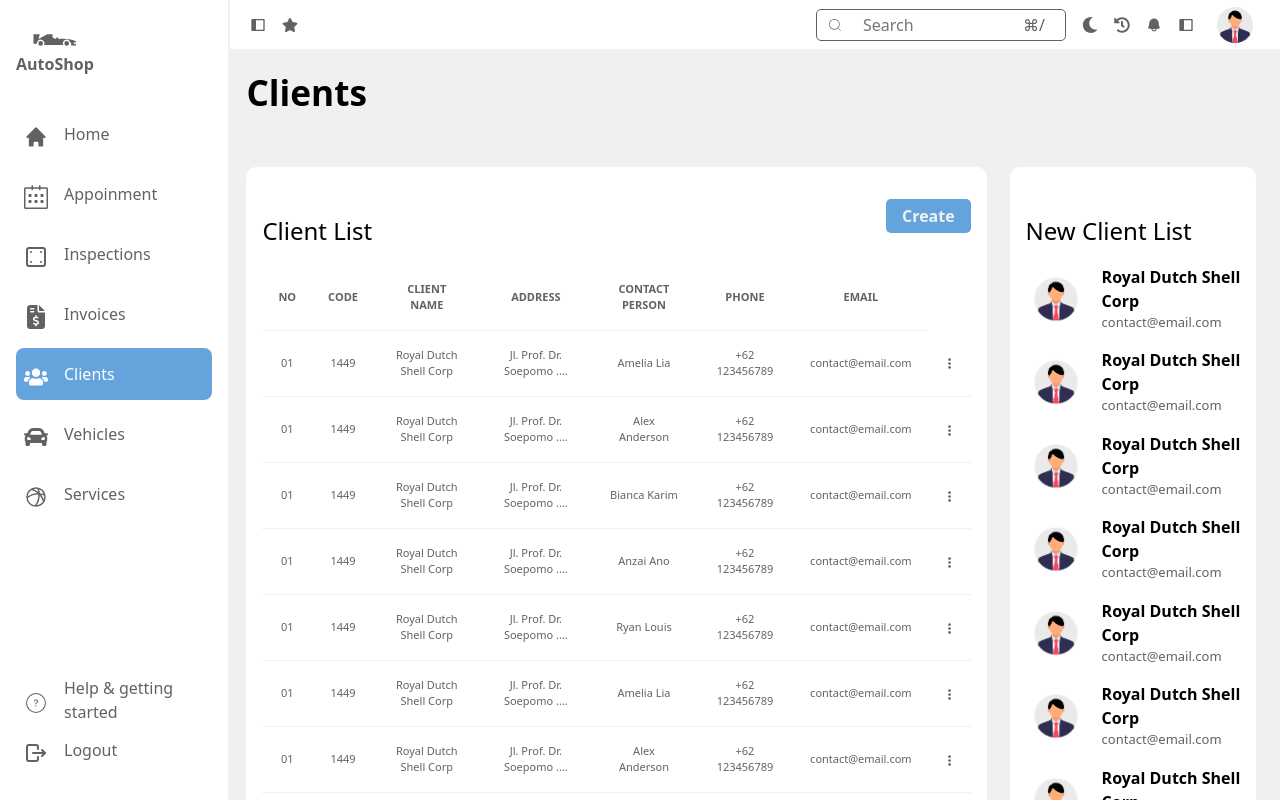
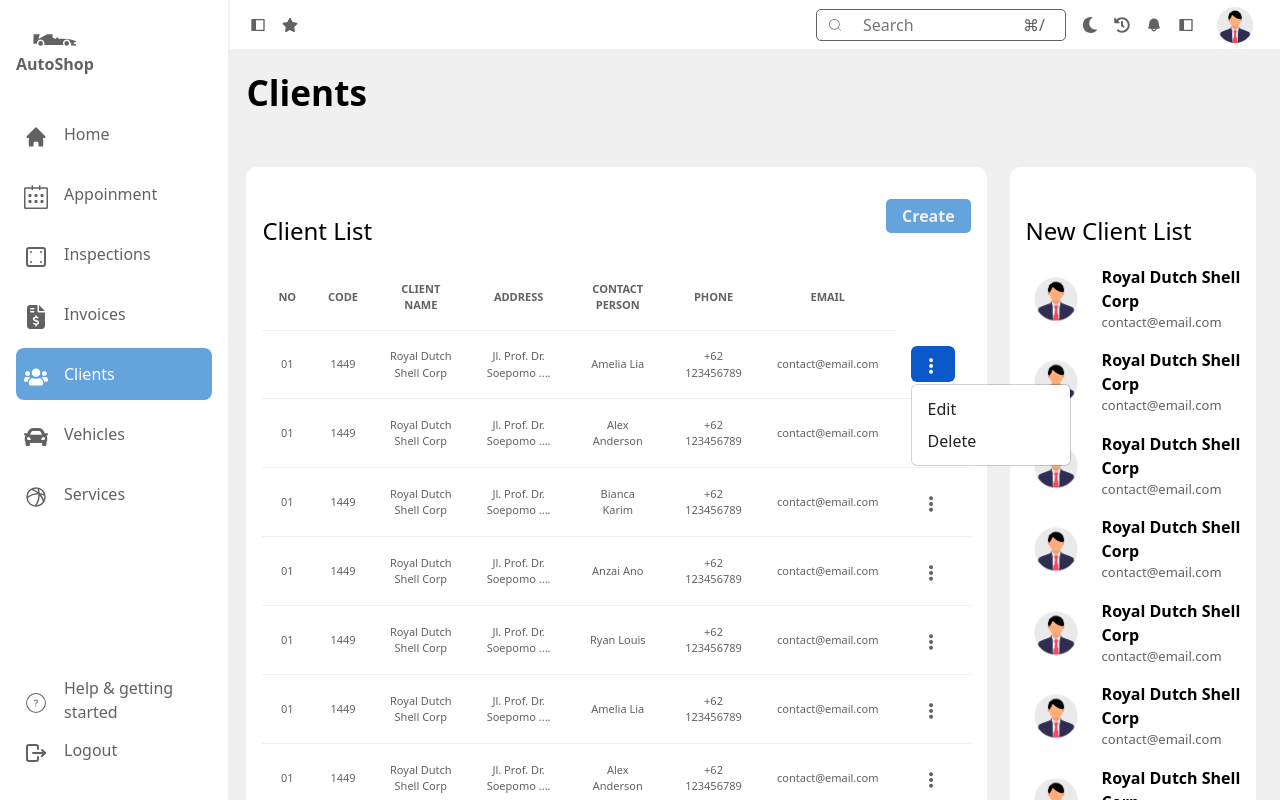
Before and after one commit to Hyper-CodeSpirit/Hyper-Frontend, a React (Create React App) app: page /dashboard/clients in a window 1280 px wide. Both pictures are taken after a click on the button 949 px from the left and 363 px from the top of the page. Built offline with nearby package versions, Linux system fonts and the light colour scheme.

Commit message:
add models to client edit

```diff
--- a/src/pages/dashboardPages/clients/Clients.jsx
+++ b/src/pages/dashboardPages/clients/Clients.jsx
@@ -1,4 +1,5 @@
 import React from "react";
+import Dropdown from 'react-bootstrap/Dropdown';
 
 import "./clients.scss";
 import { FaPhone } from "react-icons/fa6";
@@ -87,9 +88,19 @@
                     <td>{data.phone}</td>
                     <td>{data.email}</td>
                     <td>
-                      <button className="client-list-action-btn">
-                        <SlOptionsVertical />
-                      </button>
+                      <div className="menu-client-action">
+                        <Dropdown>
+                          <Dropdown.Toggle
+                            id="menu-dropdown" className="menu-client-dropdown"
+                          >
+                            <SlOptionsVertical />
+                          </Dropdown.Toggle>
+                          <Dropdown.Menu>
+                            <Dropdown.Item href="#edit">Edit</Dropdown.Item>
+                            <Dropdown.Item href="#delete">Delete</Dropdown.Item>
+                          </Dropdown.Menu>
+                        </Dropdown>
+                      </div>
                     </td>
                   </tr>
                 );
@@ -123,6 +134,9 @@
             {clientListData.slice(0, 4).map((data, index) => {
               return (
                 <div key={index} className="client-left-col">
+                  <button className="menu-btn">
+                    <SlOptionsVertical />
+                  </button>
                   <div className="profile-img">
                     <img src={ProfileImg} />
                   </div>
--- a/src/pages/dashboardPages/clients/clients.scss
+++ b/src/pages/dashboardPages/clients/clients.scss
@@ -13,6 +13,38 @@
     }
 
 }
+
+.menu-btn {
+    border: none;
+    background: transparent;
+    text-align: right;
+    width: 100%;
+    cursor: pointer;
+}
+
+.menu-client-action{
+    .dropdown-toggle:after {
+        border: 0;
+     }
+
+     .menu-client-dropdown{
+        background-color: transparent;
+        color: var(--softTextColor);
+        border: none;
+
+        &:hover{
+            background-color: transparent;
+            color: var(--softTextColor);
+        }
+        &:active{
+            background-color: transparent;
+            color: var(--softTextColor);
+        }
+     }
+
+
+}
+
 
 .top-layer-client-container {
     width: 100%;
@@ -46,29 +78,29 @@
                 color: var(--textColor);
             }
 
-            .show-status{
-                display: flex;
-                flex-direction: row;
-                gap: 1rem;
-                align-items: center;
+            // .show-status{
+            //     display: flex;
+            //     flex-direction: row;
+            //     gap: 1rem;
+            //     align-items: center;
 
-                h6 {
-                    font-size: 1rem;
-                    font-weight: 500;
-                }
+            //     h6 {
+            //         font-size: 1rem;
+            //         font-weight: 500;
+            //     }
 
-                .active-filter{
-                    font-size: 12px;
-                    border-radius: 10px;
-                    padding: 0.3rem 0.5rem;
-                    color: var(--softTextColor);
-                    background-color: var(--bg);
+            //     .active-filter{
+            //         font-size: 12px;
+            //         border-radius: 10px;
+            //         padding: 0.3rem 0.5rem;
+            //         color: var(--softTextColor);
+            //         background-color: var(--bg);
 
-                    option{
-                        color: var(--textColor);
-                    }
-                }
-            }
+            //         option{
+            //             color: var(--textColor);
+            //         }
+            //     }
+            // }
 
             .hyper-button {
                 width: fit-content;
@@ -98,13 +130,6 @@
                 padding: 1rem;
                 border-bottom: 1px solid var(--seperatoor);
                 text-align: center;
-
-                .client-list-action-btn {
-                    border: none;
-                    background: transparent;
-                    text-align: center;
-                    color: var(--softTextColor);
-                }
             }
         }
 
```
Also changed, not shown: src/components/models/clientActionModel/ClientEditModel.jsx (added, +54 -0 lines).
